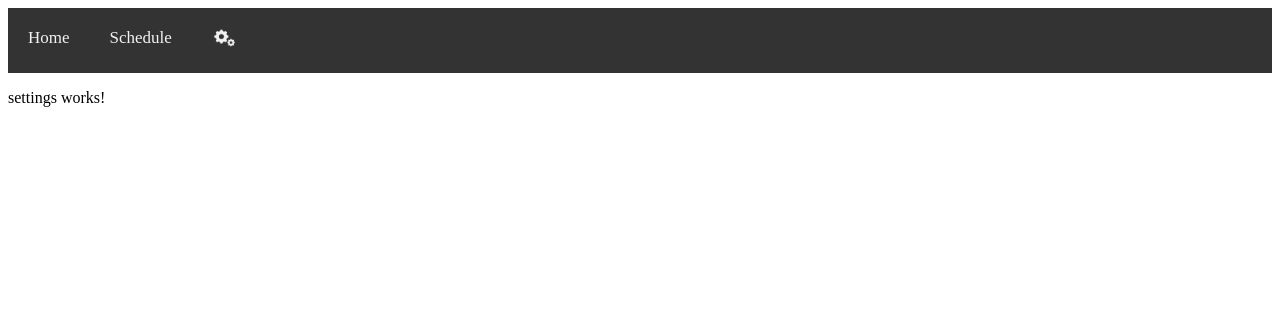
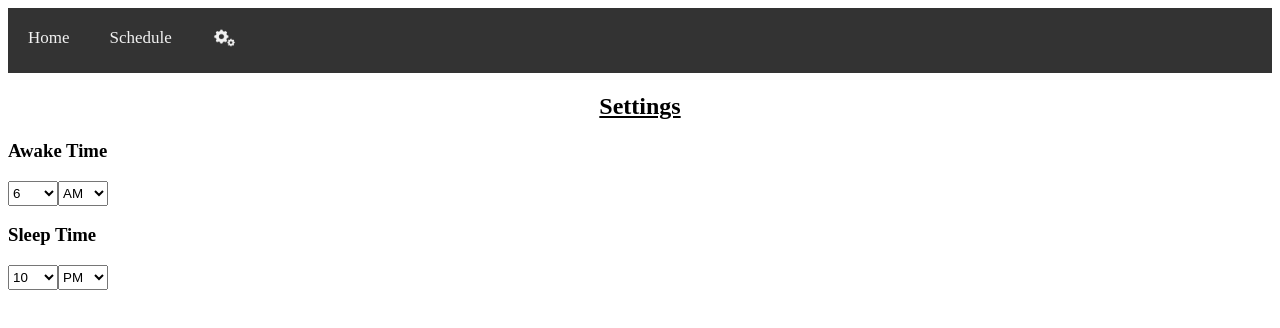
Before and after one commit to Ryhime/Mirror, an Angular app in the folder Mirror/: page /settings in a window 1280 px wide. Shown: the top 328 px of the page. Built offline with nearby package versions, Linux system fonts and the light colour scheme.

Commit message:
Basic Settings tab

```diff
--- a/Mirror/src/app/app.module.ts
+++ b/Mirror/src/app/app.module.ts
@@ -6,17 +6,19 @@ import { AppRoutingModule } from './app-routing.module';
 import { ScheduleComponent } from './schedule/schedule.component';
 import { HomeComponent } from './home/home.component';
 import { SettingsComponent } from './settings/settings.component';
+import { FormsModule } from '@angular/forms';
 
 @NgModule({
   declarations: [
     AppComponent,
     ScheduleComponent,
     HomeComponent,
-    SettingsComponent
+    SettingsComponent,
   ],
   imports: [
     BrowserModule,
-    AppRoutingModule
+    AppRoutingModule,
+    FormsModule
   ],
   providers: [],
   bootstrap: [AppComponent]
--- a/Mirror/src/app/settings/settings.component.css
+++ b/Mirror/src/app/settings/settings.component.css
@@ -0,0 +1,20 @@
+#header{
+    text-decoration: underline;
+    text-align: center;
+}
+#awake-time-dropdown{
+    width: 50px;
+    height: 25px;
+}
+#awake-afternoon-dropdown{
+    width: 50px;
+    height: 25px;
+}
+#sleep-time-dropdown{
+    width: 50px;
+    height: 25px;
+}
+#sleep-afternoon-dropdown{
+    width: 50px;
+    height: 25px;
+}
--- a/Mirror/src/app/settings/settings.component.html
+++ b/Mirror/src/app/settings/settings.component.html
@@ -1 +1,40 @@
-<p>settings works!</p>
+<h2 id="header">Settings</h2>
+<div id="awake">
+    <h3 id="awake-header">Awake Time</h3>
+    <select id="awake-time-dropdown"
+    #awakeTimeDropdown
+    (change)="changedAwakeTime(awakeTimeDropdown.value)"
+    [ngModel]="awakeTime">
+        <option *ngFor="let time of times"
+        [label]="time" [value]="time" class="awake-time-option"></option>
+    </select>
+    <select id="awake-afternoon-dropdown"
+    #awakeAfternoonDroopdown
+    (change)="changedAwakeAfternoon(awakeAfternoonDroopdown.value)"
+    [ngModel]="awakeAfternoon">
+        <option value="AM" label="AM"
+        class="awake-afternoon-option"></option>
+        <option value="PM" label="PM"
+        class="awake-afternoon-option"></option>
+    </select>
+</div>
+
+<div id="sleep">
+    <h3 id="sleep-header">Sleep Time</h3>
+    <select id="sleep-time-dropdown"
+    #sleepTimeDropdown
+    (change)="changedSleepTime(sleepTimeDropdown.value)"
+    [ngModel]="sleepTime">
+        <option *ngFor="let time of times"
+        [label]="time" [value]="time"></option>
+    </select>
+        <select id="sleep-afternoon-dropdown"
+        #sleepAfternoonDropdown
+        (change)="changedSleepAfternoon(sleepAfternoonDropdown.value)"
+        [ngModel]="sleepAfternoon">
+        <option value="AM" label="AM"
+        class="sleep-afternoon-option"></option>
+        <option value="PM" label="PM"
+        class="sleep-afternoon-option"></option>
+    </select>
+</div>
--- a/Mirror/src/app/settings/settings.component.ts
+++ b/Mirror/src/app/settings/settings.component.ts
@@ -6,5 +6,34 @@ import { Component } from '@angular/core';
   styleUrls: ['./settings.component.css']
 })
 export class SettingsComponent {
+  times:Array<number> = [];
 
+  awakeTime:string = "6";
+  awakeAfternoon:"AM" | "PM" = "AM";
+
+  sleepTime:string = "10";
+  sleepAfternoon:"AM" | "PM" = "PM";
+
+  constructor(){
+    for(let i:number=0;i<13;i++){
+      this.times.push(i);
+    }
+  }
+
+  changedAwakeTime(newValue:string):void{
+    this.awakeTime = newValue;
+
+  }
+  changedAwakeAfternoon(newValue:string):void{
+    if (newValue!=="AM" && newValue!=="PM") return;
+    this.awakeAfternoon = newValue;
+  }
+
+  changedSleepTime(newValue:string):void{
+    this.sleepTime = newValue;
+  }
+  changedSleepAfternoon(newValue:string):void{
+    if (newValue!=="AM" && newValue!=="PM") return;
+    this.sleepAfternoon = newValue;
+  }
 }
```
